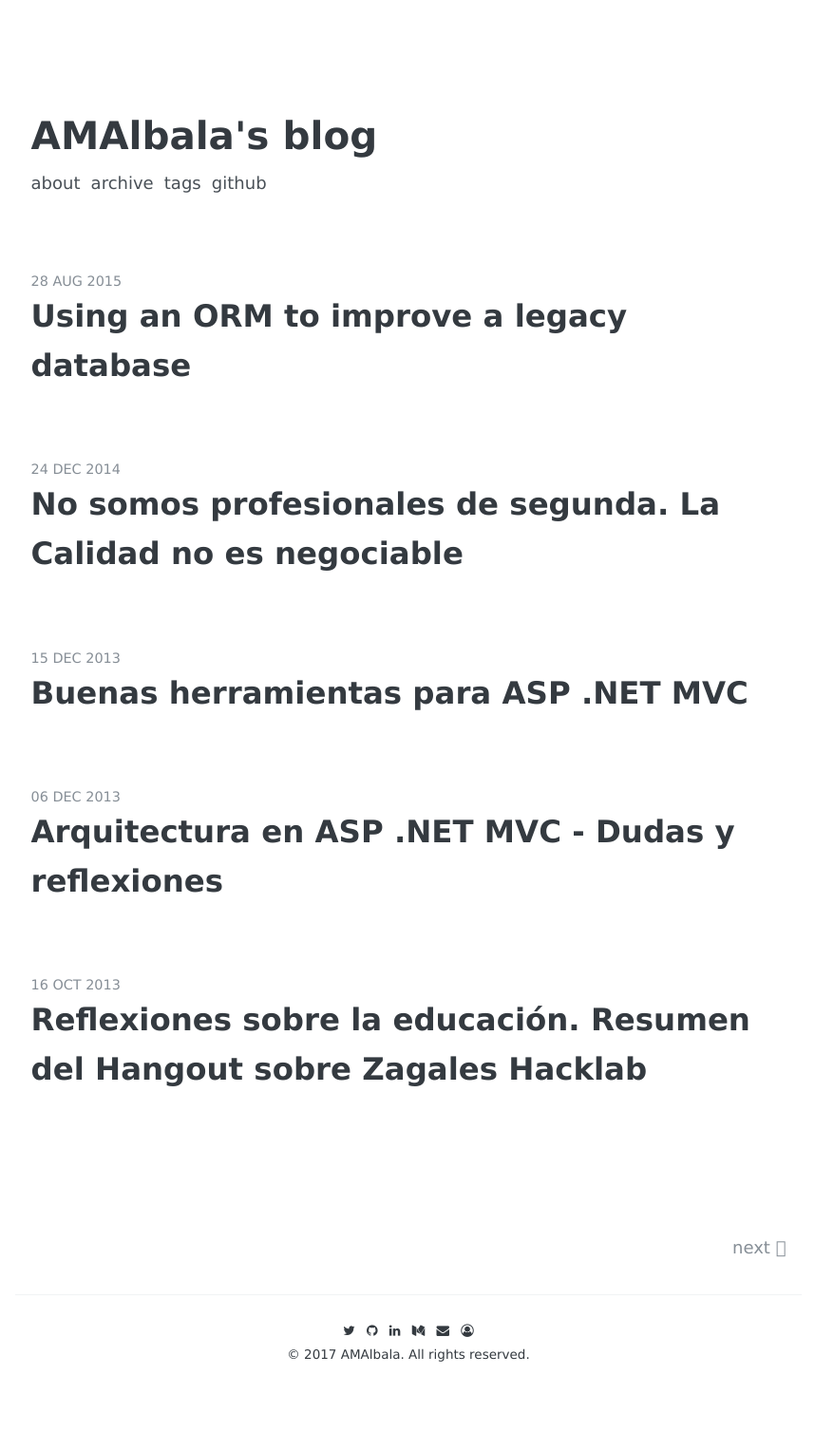
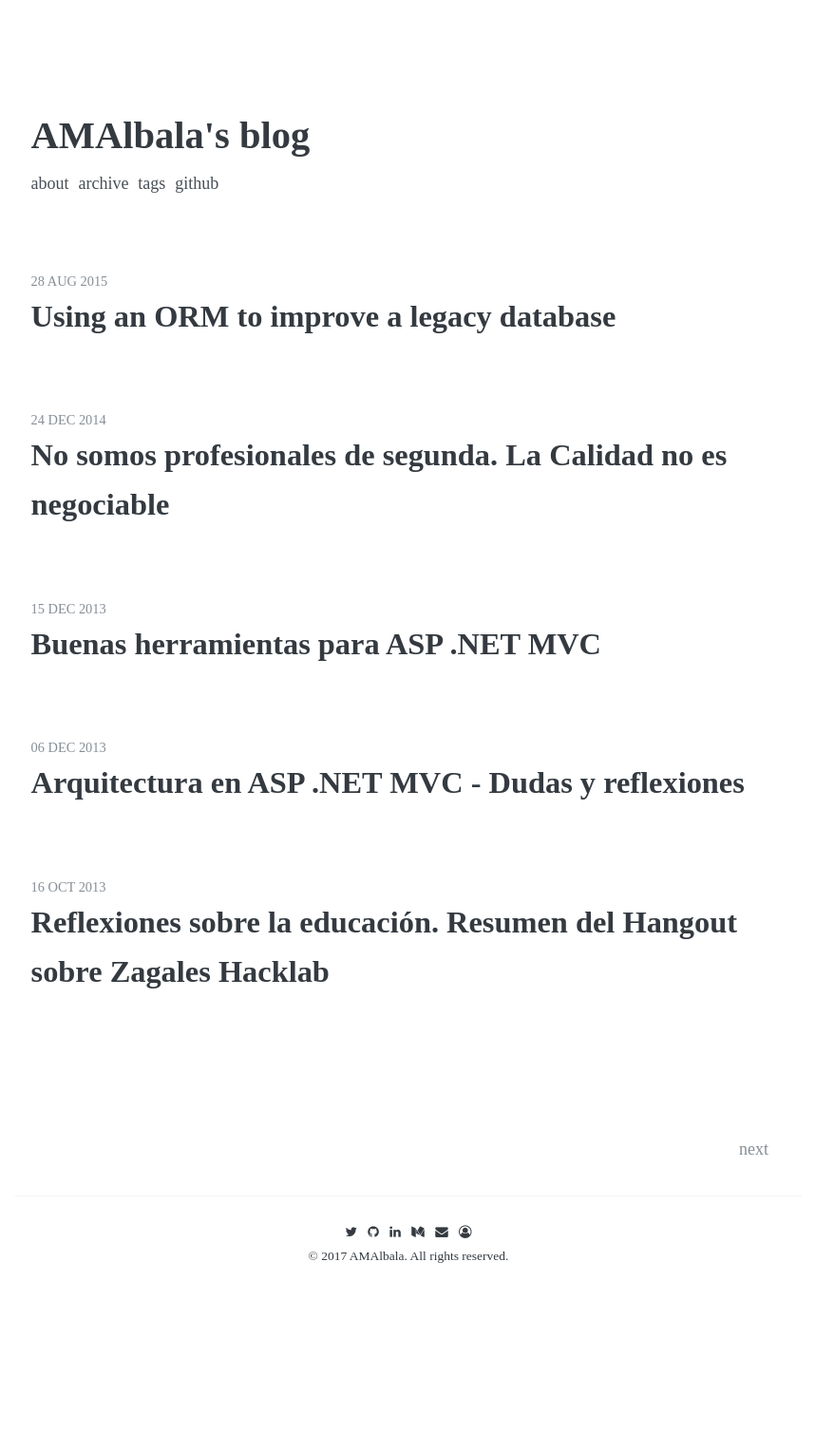
Before and after one commit to amalbala/amalbala.github.io, a Jekyll site: the page built from index.html, in a window 1280 px wide. Shown: the whole page at 95% size, without its empty margins (210-1068 px from the left). Built offline with Jekyll 4.4.1, drawn with Linux system fonts in a browser that asks for light colours; some web fonts are replaced; the list of posts is cut into pages by our own code; after the commit the page ends 1424 px from its top, so only the background shows below that.

Commit message:
REduce font family

```diff
--- a/_sass/_variables.scss
+++ b/_sass/_variables.scss
@@ -3,7 +3,7 @@
 /*--------------
   Font
   -------------- */
-$base-font: 'Source Sans Pro', Apple SD Gothic Neo, Nanum Barun Gothic, Nanum Gothic, Verdana, Arial, Dotum, sans-serif;
+$base-font: 'Source Sans Pro';
 $code-font: Menlo, 'Spoqa Han Sans', Monaco, monospace;
 $code-gist-font: Menlo, Monaco, "Courier New", monospace;
 
```
